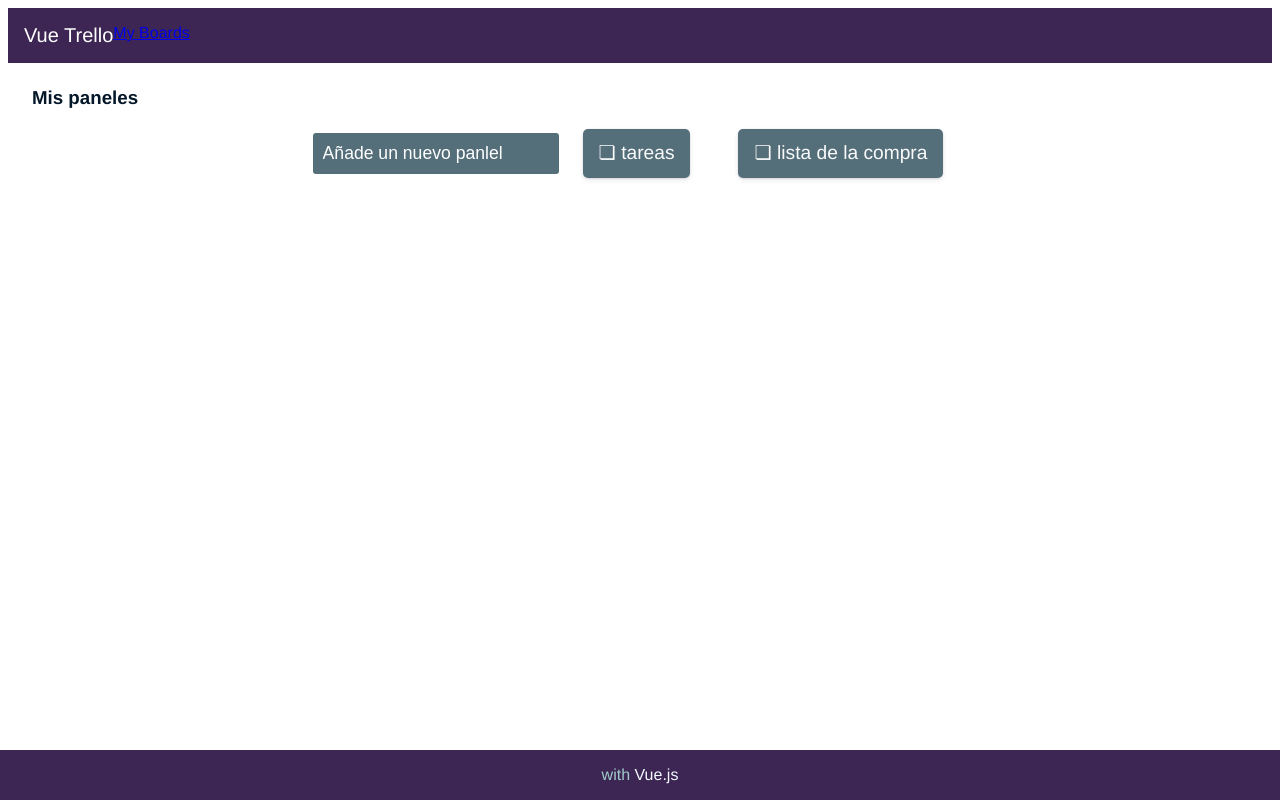
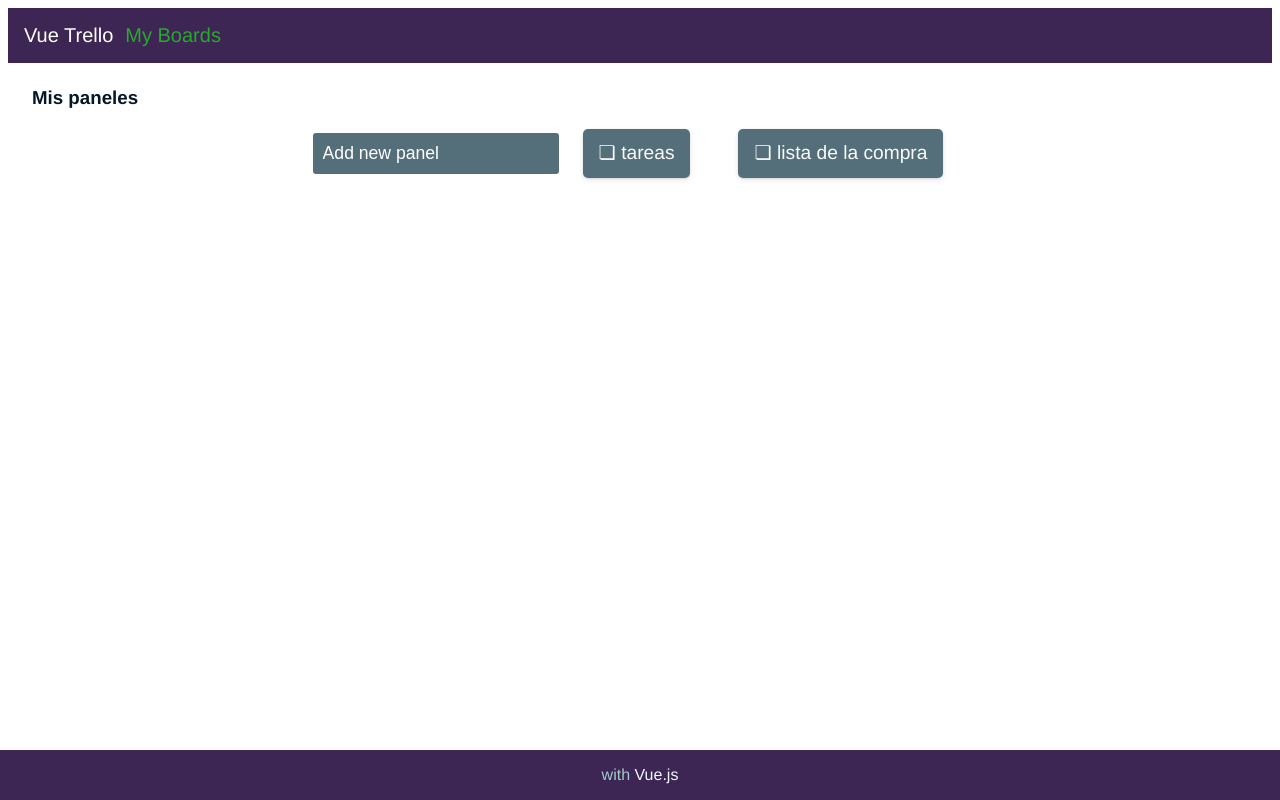
Before and after one commit to JSSatorres/Trello-App-Vue, a Vue app: page /#/ in a window 1280 px wide. Built offline with nearby package versions, Linux system fonts and the light colour scheme.

Commit message:
fix(styles)style footer and header

```diff
--- a/src/components/AppFooter.vue
+++ b/src/components/AppFooter.vue
@@ -1,6 +1,6 @@
 <template>
   <footer>
-        <span>  with <a href="//vuejs.org">Vue.js</a></span>
+    <span> with <a href="//vuejs.org">Vue.js</a></span>
   </footer>
 </template>
 
@@ -11,7 +11,7 @@ export default {
 </script>
 
 <style lang="css" scoped>
-    footer{
+footer {
   box-sizing: border-box;
   background-color: rgb(61, 38, 83);
   position: absolute;
@@ -21,9 +21,11 @@ export default {
   width: 100%;
   color: rgb(160, 204, 204);
 }
-    a{
+a {
   text-decoration: none;
   color: aliceblue;
 }
-
+a:hover {
+  color: rgb(214, 169, 22);
+}
 </style>
--- a/src/components/AppHeader.vue
+++ b/src/components/AppHeader.vue
@@ -26,4 +26,13 @@ header {
   font-size: 20px;
   text-align: center;
 }
+a {
+  margin: 0px 0 0 12px;
+  text-decoration: none;
+  font-size: 20px;
+  color: rgb(42, 167, 48);
+}
+a:hover {
+  color: rgb(214, 169, 22);
+}
 </style>
--- a/src/views/Home.vue
+++ b/src/views/Home.vue
@@ -4,7 +4,7 @@
     <div class="boards-collections">
       <input
         type="text"
-        placeholder="Añade un nuevo panlel"
+        placeholder="Add new panel"
         v-model="boardName"
         @keyup.enter="add()"
       />
```
Lines whose indentation alone changed are shown as unchanged.
